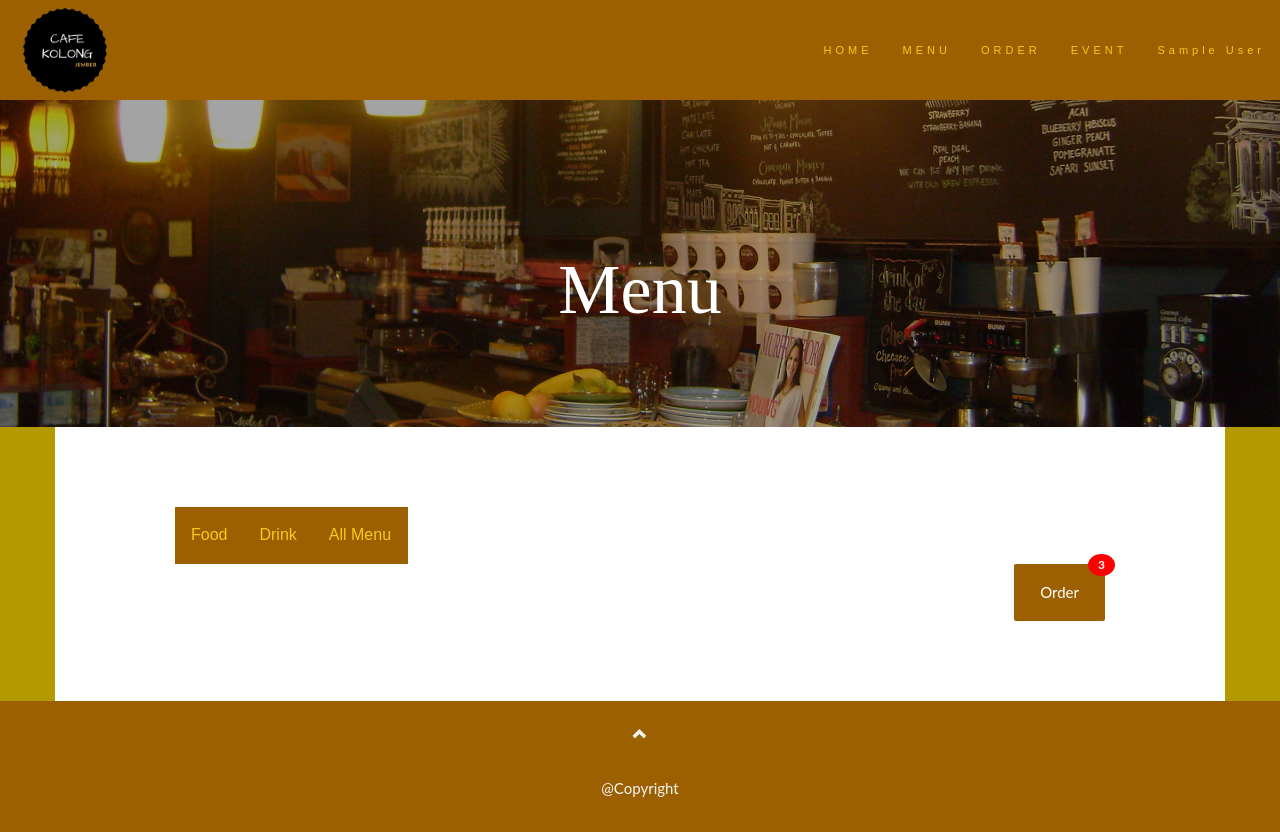
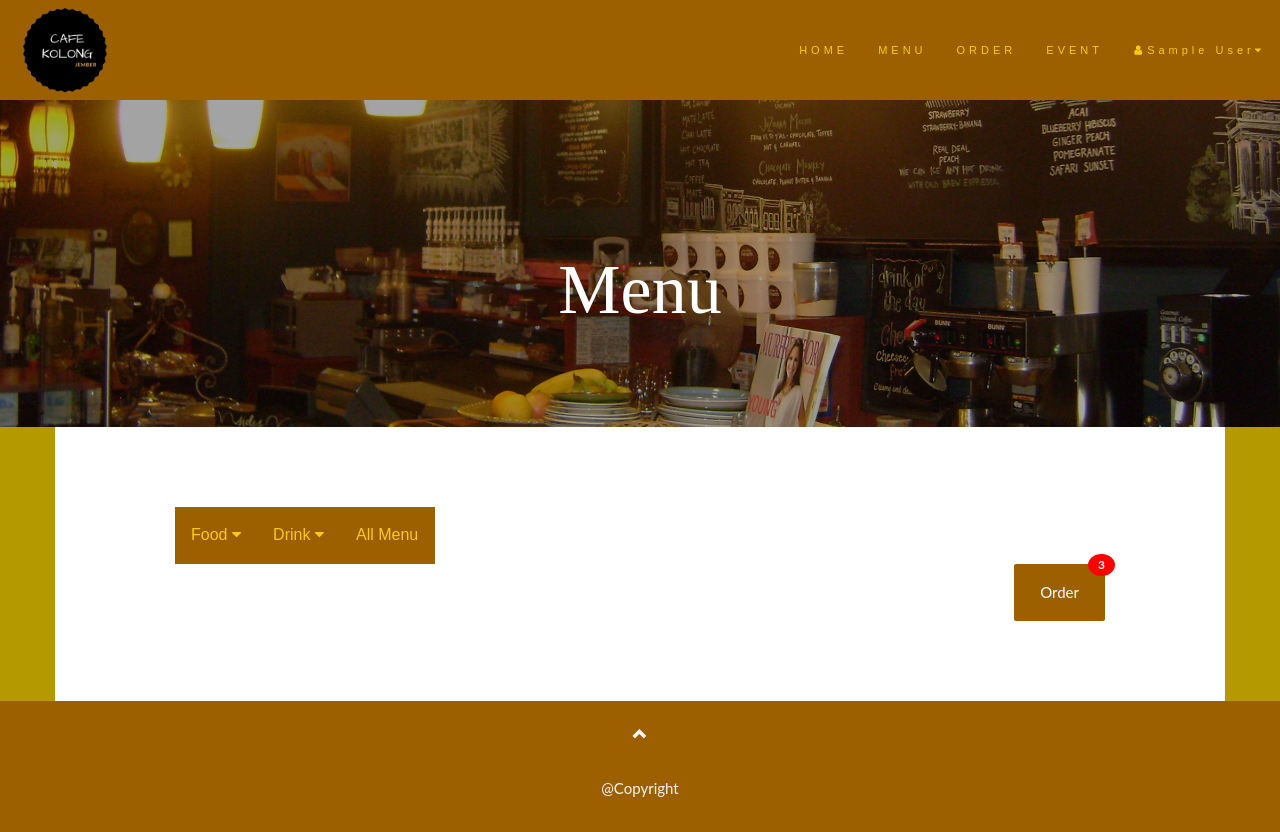
Before and after one commit to Akhlaq26/kafekolong, a PHP site: page /2.menu.php in a window 1280 px wide. Run offline with PHP 8.4, Linux system fonts and the light colour scheme; the visitor is signed in with stand-in values (Sample User, id 1); some libraries are stand-ins or nearby versions; some web fonts are replaced.

Commit message:
Perubahan header
Tidak perlu menggunakan 2 index dan 2 menu lagi.

```diff
--- a/1.index.php
+++ b/1.index.php
@@ -3,9 +3,7 @@
 ?>
 <?php
   session_start();
-   if (!isset($_SESSION['nama'])) {
-    header("location:index.php");
-   }
+
  ?>
 <!DOCTYPE html>
 <html lang="en">
--- a/2.menu.php
+++ b/2.menu.php
@@ -3,9 +3,7 @@
 ?>
 <?php
   session_start();
-       if (!isset($_SESSION['nama'])) {
-    header("location:menu.php");
-   }
+
  ?>
 <!DOCTYPE html>
 <html lang="en">
@@ -18,7 +16,7 @@ body {
     overflow: hidden;
     background-color: #9C6000;
     font-family: Arial, Helvetica, sans-serif;
-    width: 233px;
+    width: 260px;
 }
 
 .navbar-menu a {
@@ -149,6 +147,7 @@ body {
   <script type="text/javascript" src="js/bootstrap.min.js"></script>
   <script src="https://ajax.googleapis.com/ajax/libs/jquery/3.3.1/jquery.min.js"></script>
   <script src="https://maxcdn.bootstrapcdn.com/bootstrap/3.3.7/js/bootstrap.min.js"></script>
+   <link rel="stylesheet" href="https://cdnjs.cloudflare.com/ajax/libs/font-awesome/4.7.0/css/font-awesome.min.css">
 
 <style type="text/css">
   <?php
@@ -209,7 +208,6 @@ body {
     <div class="dropdown-makanan">
     <form method="post">
     <button class="dropbtn-makanan" name="allmenu">All Menu
-      <i class="fa fa-caret-down"></i>
     </button>
     </form>
   </div>
--- a/3.1.order.php
+++ b/3.1.order.php
@@ -22,6 +22,7 @@
   <script src="https://maxcdn.bootstrapcdn.com/bootstrap/3.3.7/js/bootstrap.min.js"></script>
    <link rel="stylesheet" type="text/css" href="style.css">
   <link rel="stylesheet" type="text/css" href="shape.css">
+   <link rel="stylesheet" href="https://cdnjs.cloudflare.com/ajax/libs/font-awesome/4.7.0/css/font-awesome.min.css">
   <style type="text/css">
 
     <?php
--- a/header.php
+++ b/header.php
@@ -16,7 +16,12 @@
         <li><a href="4.1.event.php">EVENT</a></li>
                         <li class="dropdown">
                     <a class="dropdown-toggle" data-toggle="dropdown" href="#">
-                        <i class="fa fa-user fa-fw"></i><?php  echo $_SESSION['nama']?><i class="fa fa-caret-down"></i>
+                        <i class="fa fa-user fa-fw"></i><?php      if (isset($_SESSION['nama'])) {
+    echo $_SESSION['nama'];
+   }else{
+    echo "<li><a href=5.1.1.login.php   >LOGIN</a></li>";
+   }
+    ?><i class="fa fa-caret-down"></i>
                     </a>
                     <ul class="dropdown-menu dropdown-user">
                         <li><a href="#"><i class="fa fa-user fa-fw"></i> User Profile</a>
```
Also changed, not shown: 4.1.event.php (+7 -3 lines).
